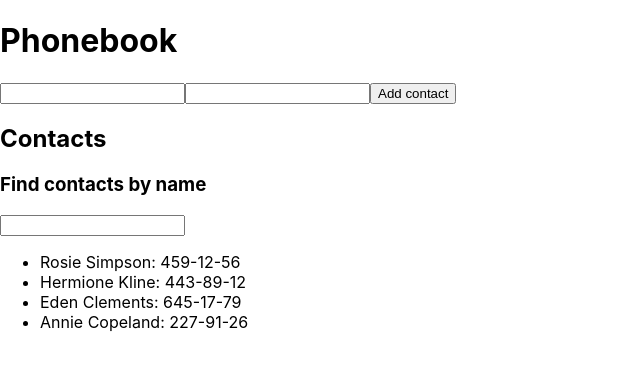
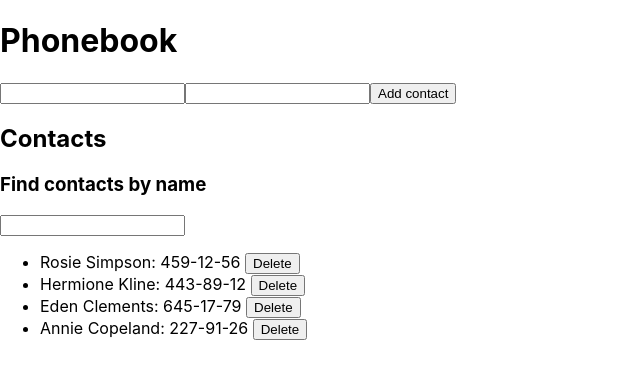
Before and after one commit to r-strilets/goit-react-hw-02-phonebook, a React (Create React App) app: page / in a window 1280 px wide. Shown: the top 378 px of the page, without its empty margins (0-640 px from the left). Built offline with nearby package versions, Linux system fonts and the light colour scheme.

Commit message:
tast without styles

```diff
--- a/package.json
+++ b/package.json
@@ -8,6 +8,7 @@
     "@testing-library/react": "^12.1.4",
     "@testing-library/user-event": "^13.5.0",
     "nanoid": "^4.0.0",
+    "prop-types": "^15.8.1",
     "react": "^18.1.0",
     "react-dom": "^18.1.0",
     "react-scripts": "5.0.1",
--- a/src/components/App.jsx
+++ b/src/components/App.jsx
@@ -1,6 +1,9 @@
 import { Component } from 'react';
 
 import { ContactForm } from './ContactForm/ContactForm';
+import { ContactList } from './ContactList/ContactList';
+import { Filter } from './Filter/Filter';
+
 export class App extends Component {
   state = {
     contacts: [
@@ -24,27 +27,38 @@ export class App extends Component {
       filter: e.target.value,
     });
   };
+  deleteContact = contactId => {
+    const contactIndex = this.state.contacts.findIndex(
+      contact => contact.id === contactId
+    );
+    this.setState(prevState => {
+      prevState.contacts.splice(contactIndex, 1);
+      return {
+        contacts: [...prevState.contacts],
+      };
+    });
+  };
+
   render() {
     const filteredContacts = this.state.contacts.filter(contact =>
       contact.name
         .toLowerCase()
         .includes(this.state.filter.toString().toLowerCase())
     );
-    console.log(this.state.contacts);
+
     return (
       <>
         <h1>Phonebook</h1>
-        <ContactForm data={this.getNewContactsArray} />
+        <ContactForm
+          data={this.getNewContactsArray}
+          contacts={this.state.contacts}
+        />
         <h2>Contacts</h2>
-        <h3>Find contacts by name</h3>
-        <input type="text" onChange={this.contactsFilter} />
-        <ul>
-          {filteredContacts.map(contact => (
-            <li key={contact.id}>
-              {contact.name}: {contact.number}
-            </li>
-          ))}
-        </ul>
+        <Filter contactsFilter={this.contactsFilter} />
+        <ContactList
+          filteredContacts={filteredContacts}
+          deleteContact={this.deleteContact}
+        />
       </>
     );
   }
--- a/src/components/ContactForm/ContactForm.jsx
+++ b/src/components/ContactForm/ContactForm.jsx
@@ -1,10 +1,15 @@
 import { Component } from 'react';
 import { nanoid } from 'nanoid';
+import { PropTypes } from 'prop-types';
 export class ContactForm extends Component {
+  static propTypes = {
+    contacts: PropTypes.array.isRequired,
+  };
   state = {
     name: '',
     number: '',
   };
+
   onChangeInput = e => {
     this.setState({
       [e.target.name]: e.target.value,
@@ -13,11 +18,20 @@ export class ContactForm extends Component {
 
   addContact = e => {
     e.preventDefault();
+    if (
+      this.props.contacts.some(
+        contact => this.state.name.toLowerCase() === contact.name.toLowerCase()
+      )
+    ) {
+      alert(`${this.state.name} is alredy in contacts`);
+      return;
+    }
     const newContact = {
       id: nanoid(),
       name: this.state.name,
       number: this.state.number,
     };
+
     this.props.data(newContact);
     this.setState({
       number: '',
--- a/src/components/ContactList/ContactList.jsx
+++ b/src/components/ContactList/ContactList.jsx
@@ -0,0 +1,23 @@
+import { Component } from 'react';
+import { PropTypes } from 'prop-types';
+export class ContactList extends Component {
+  static propTypes = {
+    filteredContacts: PropTypes.array.isRequired,
+  };
+
+  render() {
+    const { filteredContacts, deleteContact } = this.props;
+    return (
+      <>
+        <ul>
+          {filteredContacts.map(contact => (
+            <li key={contact.id}>
+              {contact.name}: {contact.number}{' '}
+              <button onClick={e => deleteContact(contact.id)}>Delete</button>
+            </li>
+          ))}
+        </ul>
+      </>
+    );
+  }
+}
--- a/src/components/Filter/Filter.jsx
+++ b/src/components/Filter/Filter.jsx
@@ -0,0 +1,15 @@
+import { Component } from 'react';
+import { PropTypes } from 'prop-types';
+export class Filter extends Component {
+  static propTypes = {
+    contactsFilter: PropTypes.func.isRequired,
+  };
+  render() {
+    return (
+      <>
+        <h3>Find contacts by name</h3>
+        <input type="text" onChange={this.props.contactsFilter} />
+      </>
+    );
+  }
+}
```
Also changed, not shown: 1 other file (tests, documents, lock files or other folders).
